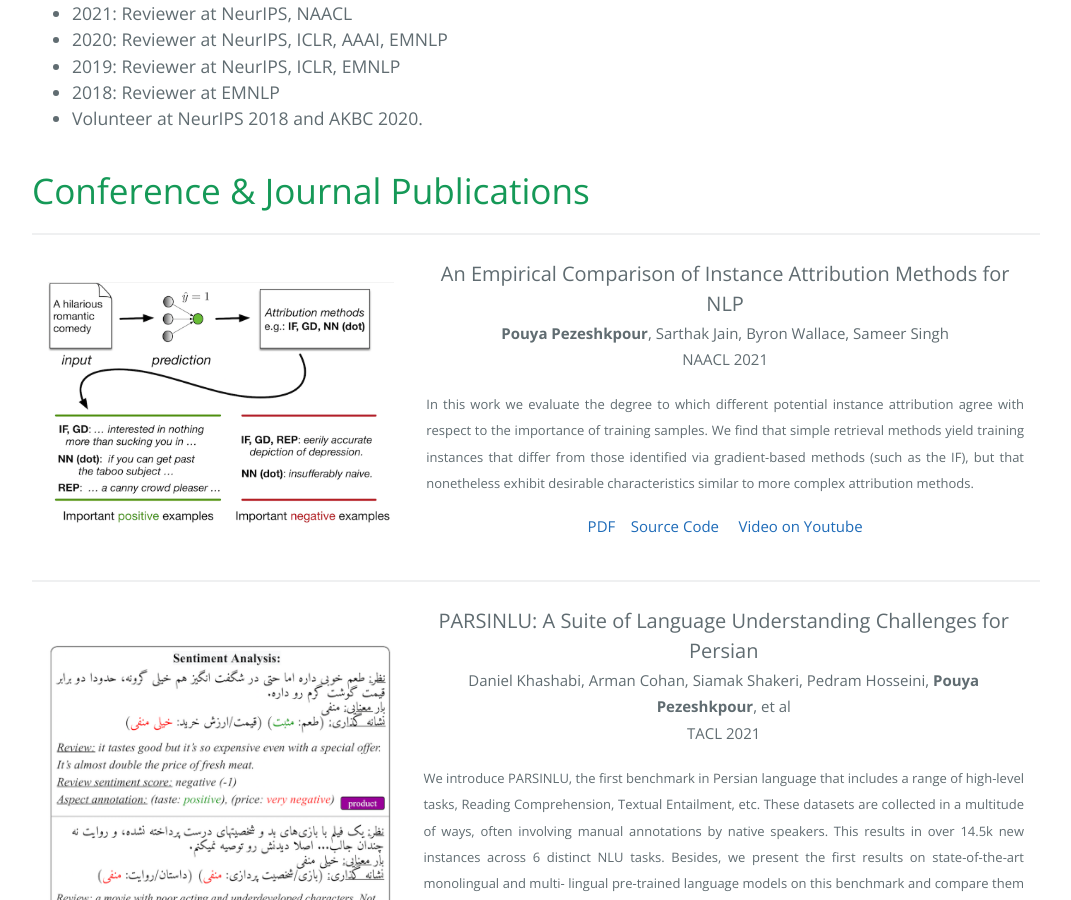
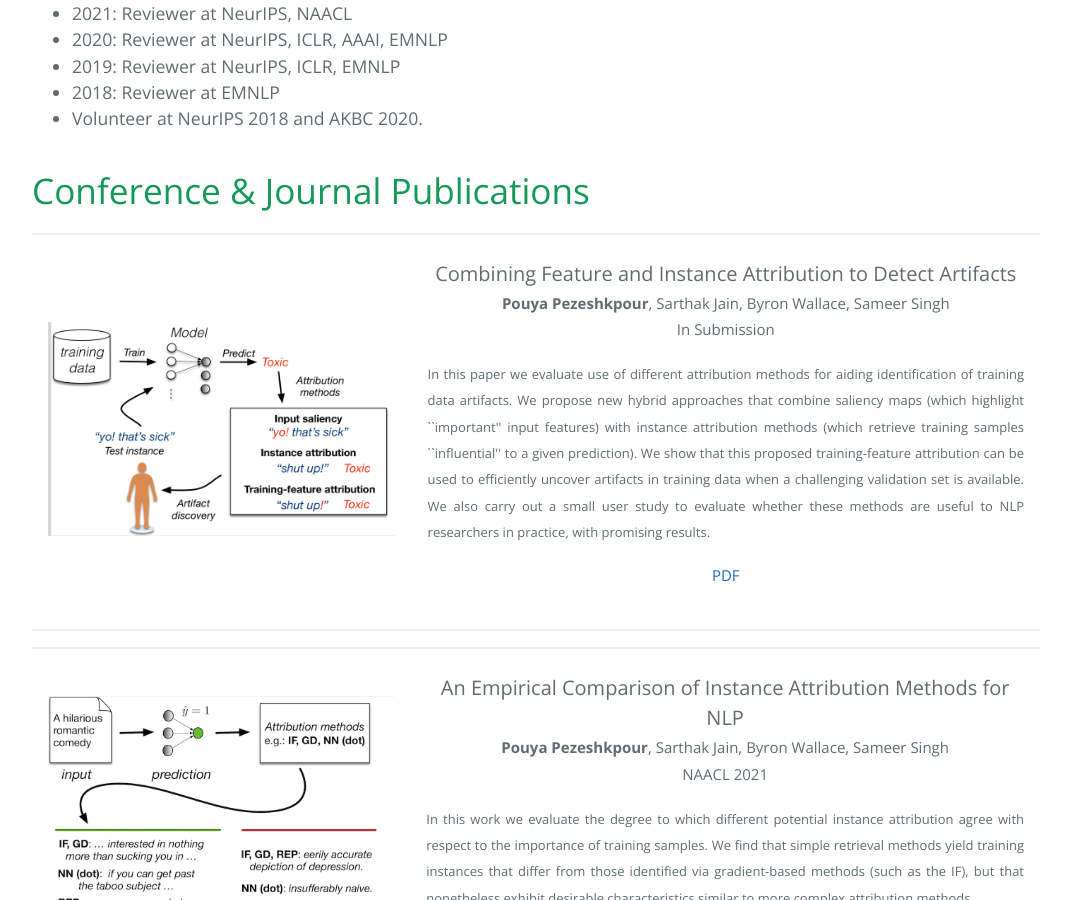
Before and after one commit to pouyapez/pouyapez.github.io, a Jekyll site: the page built from index.md, in a window 1280 px wide and 900 px high, scrolled down 1160 px. Shown: the whole window, without its empty margins (104-1175 px from the left). Built offline with Jekyll 4.4.1, drawn with Linux system fonts in a browser that asks for light colours.

Commit message:
Update index.md

```diff
--- a/index.md
+++ b/index.md
@@ -42,6 +42,31 @@ layout: default
 
 
 # Conference & Journal Publications
+* * *
+
+<div class="menu-container noselect">
+   <table class="content-table">
+    <col width="500px" />
+    <col width="800px" />
+      <tr>
+        <td>
+          <img class="left-align image noselect" src="/images/artifact.png" width="1000">
+        </td>
+        <td>
+          <p class="text cright-align text-large add-top-margin" style="width:100%;" align="center">
+              <font style="font-size:20px">Combining Feature and Instance Attribution to Detect Artifacts</font><br>
+              <font style="font-size:15px"><b>Pouya Pezeshkpour</b>, Sarthak Jain, Byron Wallace, Sameer Singh<br>
+              In Submission</font><br>
+             </p><p align="justify"> <font style="font-size:13px">In this paper we evaluate use of different attribution methods for aiding identification of training data artifacts. We propose new hybrid approaches that combine saliency maps (which highlight ``important'' input features) with instance attribution methods (which retrieve training samples ``influential'' to a given prediction). We show that this proposed training-feature attribution can be used to efficiently uncover artifacts in training data when a challenging validation set is available. We also carry out a small user study to evaluate whether these methods are useful to NLP researchers in practice, with promising results. </font><br></p>
+                      <p align="center">
+             <font style="font-size:15px"><a href="https://arxiv.org/pdf/2107.00323.pdf">PDF</a></font>
+             </p>
+        </td>
+      </tr>
+   </table>
+</div>
+
+* * *
 * * *
 
 <div class="menu-container noselect">
```
